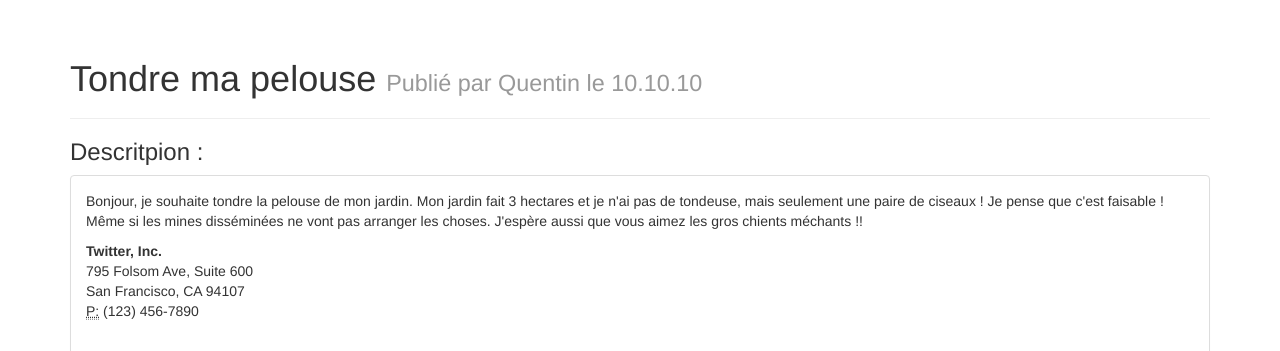
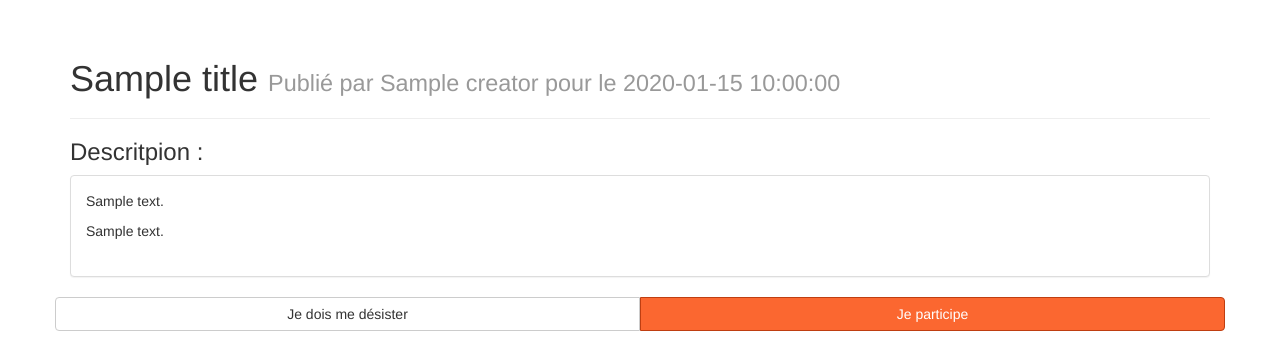
Before and after one commit to quentinl-c/projet_progweb, a Python web app: template stp/templates/task.html in a window 1280 px wide. Shown: the part 51-402 px from the top of the page. Run offline with Jinja, Linux system fonts and the light colour scheme; the template is opened without the code that fills it: most values are stand-ins (such as "Sample title", 1, 10 or a date in 2020); some libraries are stand-ins or nearby versions.

Commit message:
Add Task Panel

```diff
--- a/stp/dispatcher.py
+++ b/stp/dispatcher.py
@@ -14,6 +14,7 @@
 from userInfo import UserInfo
 from addTask import AddTask
 from taskDashboard import TaskDashboard
+from taskPanel import TaskPanel
 
 app = webapp2.WSGIApplication([
 	('/', Front),
@@ -23,5 +24,6 @@
 	('/profil', Profil),
 	('/userInfo', UserInfo),
 	('/addTask', AddTask),
-	('/taskDashboard/(\d+)', TaskDashboard)
+	('/taskDashboard/(\d+)', TaskDashboard),
+	('/task/(\d+)', TaskPanel)
 ], debug=True)
--- a/stp/templates/front.html
+++ b/stp/templates/front.html
@@ -38,7 +38,7 @@
 		{% for task in tasks %}
 		<div class="panel panel-default">
 			<div class="panel-heading">
-				<h3 class="header-panel"><a href="#">{{task.title}}</a></h3>
+				<h3 class="header-panel"><a href="/task/{{task.key().id()}}">{{task.title}}</a></h3>
 			</div>
 			<div class="panel-body">
 				<p>{{task.content}}</p>
--- a/stp/templates/task.html
+++ b/stp/templates/task.html
@@ -5,18 +5,17 @@
 <div class="row clearfix first-row">
 	<div class="col-md-12 column">
 		<div class="page-header">
-			<h1>Tondre ma pelouse <small>Publié par Quentin le 10.10.10</small></h1>
+			<h1>{{title}} <small>Publié par {{creator}} pour le {{date}}</small></h1>
 		</div>
 		<h3>Descritpion : </h3>
 		<div class="panel panel-default">
 			<div class="panel-body">
-				<p>Bonjour, je souhaite tondre la pelouse de mon jardin. Mon jardin fait 3 hectares et je n'ai pas de tondeuse, mais seulement une paire de ciseaux ! Je pense que c'est faisable ! Même si les mines disséminées ne vont pas arranger les choses. J'espère aussi que vous aimez les gros chients méchants !! </p>
+				<p>{{content}}</p>
+				{% if address %}
 				<address>
-					<strong>Twitter, Inc.</strong><br>
-					795 Folsom Ave, Suite 600<br>
-					San Francisco, CA 94107<br>
-					<abbr title="Phone">P:</abbr> (123) 456-7890
+					{{address}}
 				</address>
+				{% endif %}
 			</div>
 		</div>
 	</div>
```
Also changed, not shown: stp/controller/taskPanel.py (added, +26 -0 lines).
